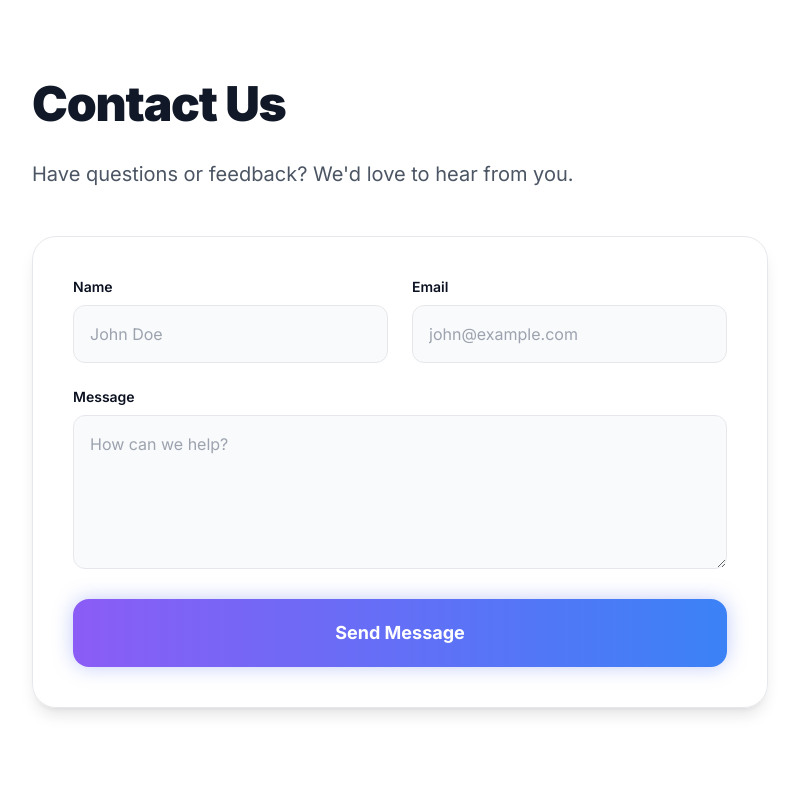
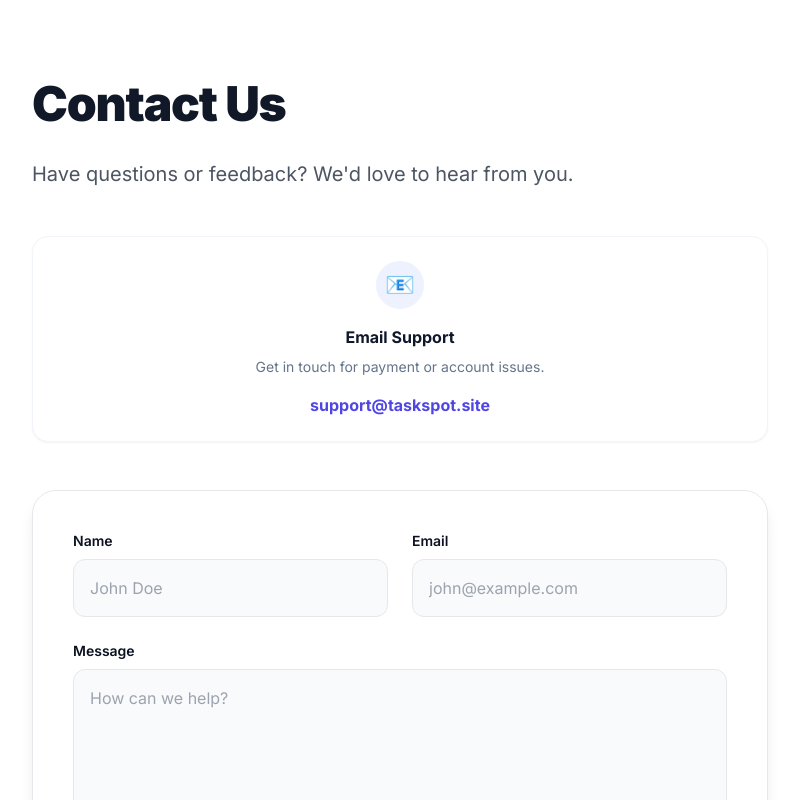
Before and after one commit to pollob1311/taskspot, a Next.js app: page /contact in a window 1280 px wide. Shown: the top 800 px of the page, without its empty margins (240-1039 px from the left). Built offline with nearby package versions, Linux system fonts and the light colour scheme.

Commit message:
contact update

```diff
--- a/src/app/contact/page.tsx
+++ b/src/app/contact/page.tsx
@@ -6,6 +6,20 @@ export default function ContactPage() {
                 <p className="text-xl text-gray-600 mb-12">
                     Have questions or feedback? We&apos;d love to hear from you.
                 </p>
+
+                <div className="grid md:grid-cols-1 gap-8 mb-12">
+                    <div className="bg-white p-6 rounded-2xl shadow-sm border border-slate-100 text-center">
+                        <div className="w-12 h-12 bg-indigo-50 rounded-full flex items-center justify-center mx-auto mb-4 text-2xl">📧</div>
+                        <h3 className="font-bold text-slate-900 mb-2">Email Support</h3>
+                        <p className="text-slate-500 mb-4 text-sm">Get in touch for payment or account issues.</p>
+                        <a
+                            href="mailto:support@taskspot.site"
+                            className="text-indigo-600 font-bold hover:underline"
+                        >
+                            support@taskspot.site
+                        </a>
+                    </div>
+                </div>
 
                 <div className="glass-card p-10 rounded-3xl border-gray-200">
                     <form className="space-y-6">
--- a/src/app/dashboard/page.tsx
+++ b/src/app/dashboard/page.tsx
@@ -147,6 +147,10 @@ export default function DashboardPage() {
                                             </>
                                         )}
                                         <div className="h-px bg-slate-50 my-1.5"></div>
+                                        <Link href="/contact" className="flex items-center gap-2.5 px-3 py-2 text-xs font-bold text-slate-700 hover:bg-indigo-50 rounded-xl transition-colors">
+                                            <span className="w-7 h-7 flex items-center justify-center bg-white border border-slate-100 rounded-lg shadow-sm">✉️</span> Contact Support
+                                        </Link>
+                                        <div className="h-px bg-slate-50 my-1.5"></div>
                                         <button onClick={() => signOut({ callbackUrl: '/login' })} className="w-full flex items-center gap-2.5 px-3 py-2 text-xs font-bold text-red-500 hover:bg-red-50 rounded-xl">🚪 Sign Out</button>
                                     </div>
                                 </>
--- a/src/app/faq/page.tsx
+++ b/src/app/faq/page.tsx
@@ -37,6 +37,14 @@ export default function FAQPage() {
                         </div>
                     ))}
                 </div>
+
+                <div className="mt-16 text-center p-10 bg-indigo-600 rounded-[40px] text-white">
+                    <h3 className="text-2xl font-bold mb-4">Still have questions?</h3>
+                    <p className="mb-8 opacity-90">Can&apos;t find the answer you&apos;re looking for? Reach out to our team.</p>
+                    <a href="mailto:support@taskspot.site" className="bg-white text-indigo-600 px-8 py-3 rounded-xl font-black hover:scale-105 transition-all inline-block">
+                        Contact Support
+                    </a>
+                </div>
             </div>
         </div>
     );
--- a/src/app/page.tsx
+++ b/src/app/page.tsx
@@ -206,6 +206,7 @@ export default function HomePage() {
                             <ul className="space-y-2 text-sm text-[var(--muted)]">
                                 <li><a href="/help">Help Center</a></li>
                                 <li><a href="/support">Contact Support</a></li>
+                                <li className="pt-2 text-xs">Email: <a href="mailto:support@taskspot.site" className="hover:text-indigo-600 transition-colors">support@taskspot.site</a></li>
                             </ul>
                         </div>
                     </div>
--- a/src/app/privacy/page.tsx
+++ b/src/app/privacy/page.tsx
@@ -13,6 +13,11 @@ export default function PrivacyPage() {
                         <h2 className="text-2xl font-bold text-gray-900 mb-4">Third Parties</h2>
                         <p>We share limited data with our advertising partners to track offer completions and credit your account.</p>
                     </section>
+                    <section className="pt-8 border-t border-gray-100">
+                        <h2 className="text-2xl font-bold text-gray-900 mb-4">Contact Us</h2>
+                        <p>If you have any questions about this Privacy Policy, please contact us at:</p>
+                        <a href="mailto:support@taskspot.site" className="text-indigo-600 font-bold hover:underline">support@taskspot.site</a>
+                    </section>
                 </div>
             </div>
         </div>
--- a/src/app/terms/page.tsx
+++ b/src/app/terms/page.tsx
@@ -16,6 +16,11 @@ export default function TermsPage() {
                         <h2 className="text-2xl font-bold text-gray-900 mb-4">3. Prohibited Activities</h2>
                         <p>Multiple accounts, VPN usage, automated bots, and fraudulent offer completions are strictly forbidden.</p>
                     </section>
+                    <section className="pt-8 border-t border-gray-100">
+                        <h2 className="text-2xl font-bold text-gray-900 mb-4">4. Contact Us</h2>
+                        <p>If you have any questions regarding these terms, please contact our support team at:</p>
+                        <a href="mailto:support@taskspot.site" className="text-indigo-600 font-bold hover:underline">support@taskspot.site</a>
+                    </section>
                 </div>
             </div>
         </div>
```
